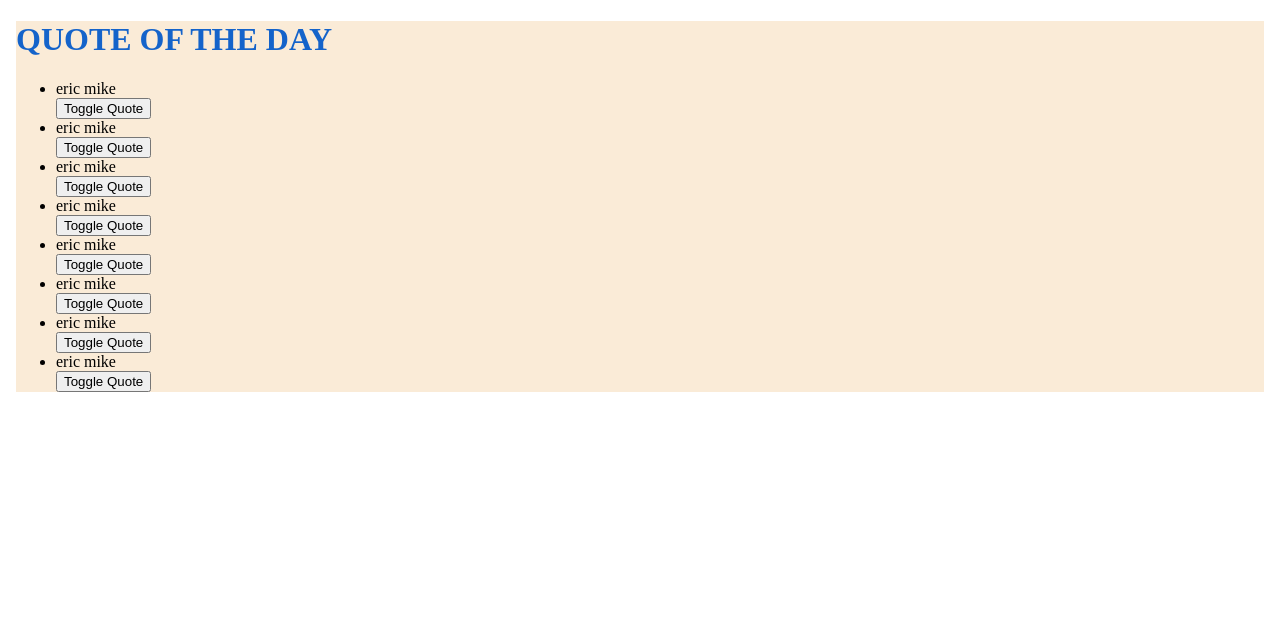
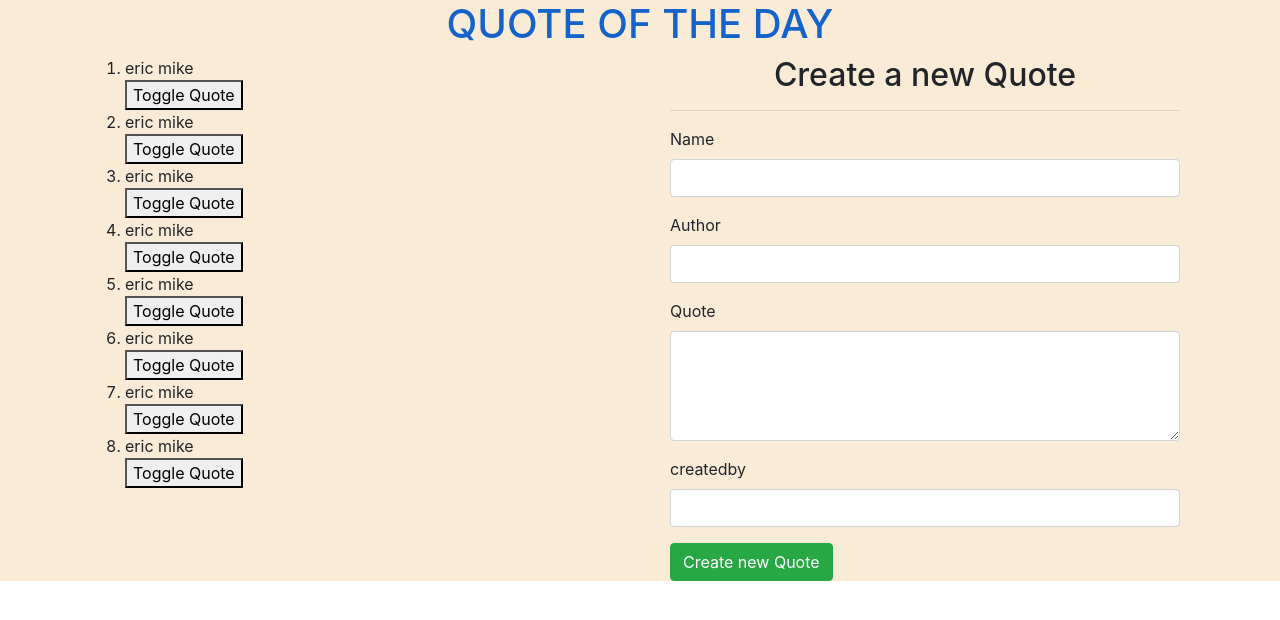
Before and after one commit to adriankiprono/quotes-project, an Angular app: page / in a window 1280 px wide. Shown: the top 620 px of the page. Built offline with nearby package versions, Linux system fonts and the light colour scheme.

Commit message:
add submit form

```diff
--- a/src/app/app.component.css
+++ b/src/app/app.component.css
@@ -1,5 +1,6 @@
 h1{
     color: rgb(20, 99, 202);
+    text-align: center;
 }
 body{
     background-color: antiquewhite;
--- a/src/app/app.module.ts
+++ b/src/app/app.module.ts
@@ -1,5 +1,6 @@
 import { BrowserModule } from '@angular/platform-browser';
 import { NgModule } from '@angular/core';
+import { FormsModule } from '@angular/forms';
 
 import { AppRoutingModule } from './app-routing.module';
 import { AppComponent } from './app.component';
@@ -16,7 +17,8 @@
   ],
   imports: [
     BrowserModule,
-    AppRoutingModule
+    AppRoutingModule,
+    FormsModule
   ],
   providers: [],
   bootstrap: [AppComponent]
--- a/src/app/quote-form/quote-form.component.html
+++ b/src/app/quote-form/quote-form.component.html
@@ -1,35 +1,50 @@
 <div class="container-fluid">
-        <h2 class="text-center">Create a new Goal</h2>
+        <h2 class="text-center">Create a new Quote</h2>
         <hr>
-        <form>
+        <form  (ngSubmit)='submitQuote()' #quoteForm='ngForm'>
             <div class="form-group">
 
                 <label for="name">Name</label>
-                <input type="text" required class="form-control" id="name">
+                <input type="text" required class="form-control" id="name" [(ngModel)]='newQuote.name' name='name'
+                #name='ngModel' required>
+                 {{newQuote.name}}
+                 <div [hidden]="name.valid || name.pristine" class="alert alert-danger">
+            <p>Name is required</p>
+          </div>
 
             </div>
             <div class="form-group">
 
                     <label for="author">Author</label>
-                    <input type="text" required class="form-control" id="author">
+                    <input type="text" required class="form-control" id="author" [(ngModel)]='newQuote.author' name='author' #author='ngModel' required>
+                     {{newQuote.author}}
+                     <div [hidden]="author.valid || author.pristine" class="alert alert-danger">
+                         <p>author is required</p>
+                     </div>
 
                 </div>
             <div class="form-group">
 
                 <label for="quote">Quote</label>
-                <textarea class="form-control" id="description"  rows="10" required></textarea>
+                <textarea class="form-control" id="description"  rows="4"  [(ngModel)]="newQuote.quote" name="quote" #quote="ngModel" required></textarea>
+                <div [hidden]="quote.valid || quote.pristine" class="alert alert-danger">
+                        <p>text is required</p>
+                </div>
 
             </div>
             <div class="form-group">
 
                     <label for="createdby">createdby</label>
-                    <input type="text" required class="form-control" id="name">
-
-                </div>
-            <div class="form-group">
-                <label for="complete">Completion</label>
-                <input type='date' id="complete" required>
+                    <input type="text" required class="form-control" id="createdby" [(ngModel)]='newQuote.createdby' name='createdby' #createdby='ngModel' required>
+                     {{newQuote.createdby}}
+                     <div [hidden]="createdby.valid || createdby.pristine" class="alert alert-danger">
+                            <p>submitter is required</p>
+                    </div>
 
             </div>
+            <div>
+                    <button type="submit" class="btn btn-success">Create  new Quote</button>
+            </div>
+
         </form>
       </div>
--- a/src/app/quote-form/quote-form.component.ts
+++ b/src/app/quote-form/quote-form.component.ts
@@ -1,4 +1,6 @@
-import { Component, OnInit } from '@angular/core';
+import { Component, OnInit, Output, EventEmitter } from '@angular/core';
+import { Quote} from '../quote'
+
 
 @Component({
   selector: 'app-quote-form',
@@ -6,6 +8,12 @@
   styleUrls: ['./quote-form.component.css']
 })
 export class QuoteFormComponent implements OnInit {
+  newQuote = new Quote ('','','','',);
+  @Output() addQuote = new EventEmitter<Quote>();
+
+  submitQuote(){
+    this.addQuote.emit(this.newQuote)
+  }
 
   constructor() { }
 
--- a/src/app/quote/quote.component.html
+++ b/src/app/quote/quote.component.html
@@ -1,5 +1,7 @@
-<div>
-    <ul >
+<div class="container">
+        <div class="row">
+                <div class="col-md-6">
+                        <ol >
                                 <div *ngFor='let quote of quotes;let i =index' >
                                     <li>{{quote.name }}
                                         {{quote.author}}
@@ -7,10 +9,14 @@
                                     </li>
                                         <button (click)='toggleQuote(i)'>Toggle Quote</button>
                                         <app-quote-description *ngIf='quote.showQuote'[quote]='quote' (isComplete)='deleteQuote($event,i)'></app-quote-description>
-
-
+                                </div>
+                        </ol>
+                </div>
+                <div class="col-md-6">
+                    <app-quote-form (addQuote)="addQuote($event)"></app-quote-form>
 
                 </div>
-    </ul>
 
         </div>
+
+</div>
--- a/src/app/quote/quote.component.ts
+++ b/src/app/quote/quote.component.ts
@@ -19,6 +19,11 @@
 
 
   ];
+  addNewQuote(quote){
+    let quoteLength = this.quotes.length;
+    quote.id =quoteLength+1;
+    this.quotes.push(quote)
+  }
   toggleQuote(index){
     this.quotes[index].showQuote =!this.quotes[index].showQuote;
   }
--- a/src/styles.css
+++ b/src/styles.css
@@ -1 +1,2 @@
 /* You can add global styles to this file, and also import other style files */
+@import "~bootstrap/dist/css/bootstrap.css"
```
Lines whose indentation alone changed are shown as unchanged.
